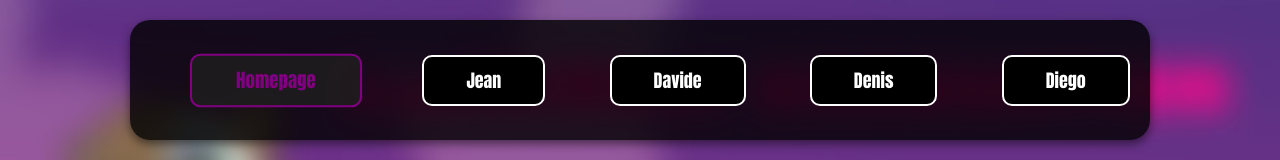
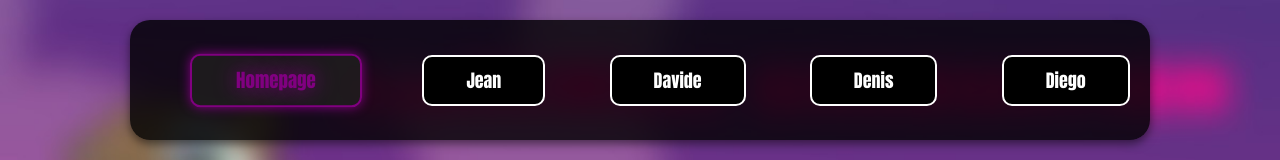
Before and after one commit to denis0606t/denis-class, a plain HTML site: page denis.html in a window 1280 px wide. In both pictures the pointer is over the link "Homepage". Shown: the top 160 px of the page. Drawn offline with Linux system fonts and the light colour scheme.

Commit message:
Update denis.html

```diff
--- a/denis.html
+++ b/denis.html
@@ -48,6 +48,8 @@
             color: rgb(128, 0, 128);
             background-color: rgba(32, 31, 31, 0.8);
             border-color: purple; /* Cambia il bordo in viola */
+            text-shadow: 0px 0px 20px rgb(128, 0, 128);
+            box-shadow: 0px 0px 10px rgb(128, 0, 128);
             transform: scale(1.05);
         }
 
```
